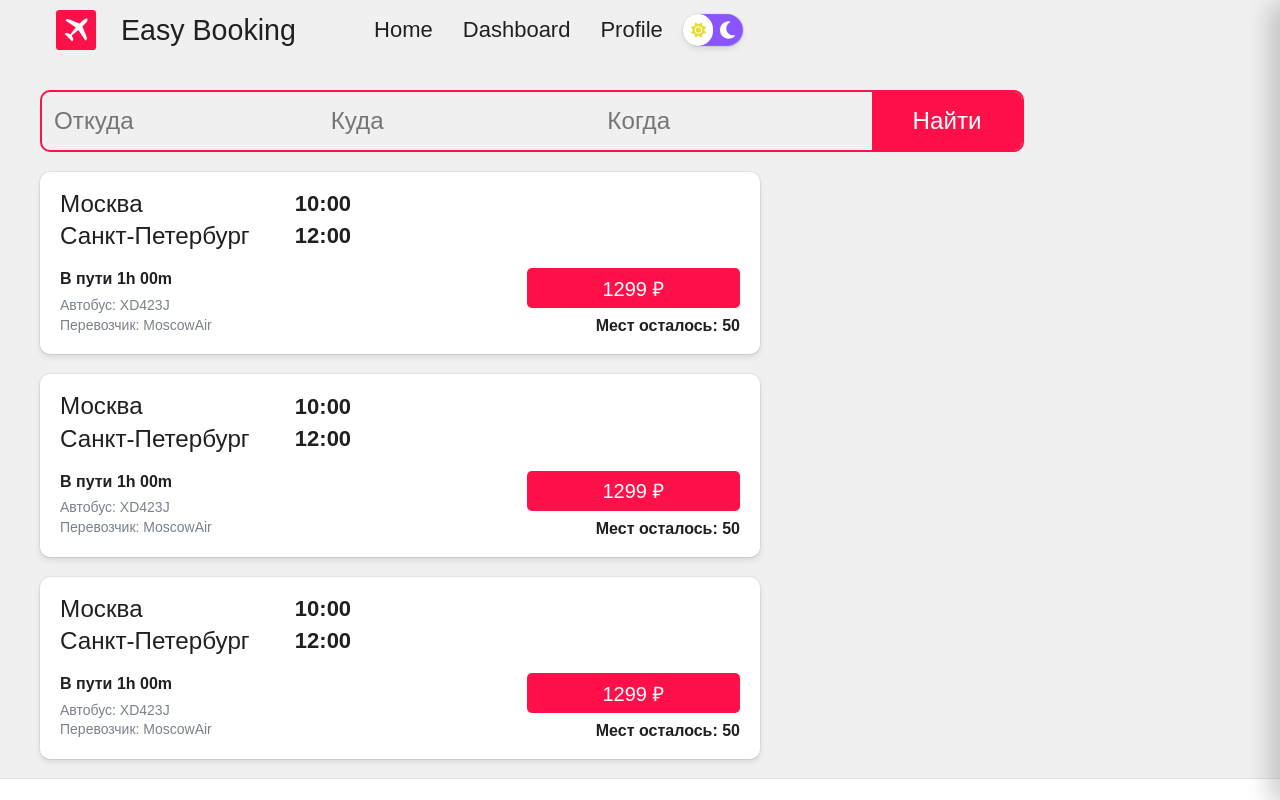
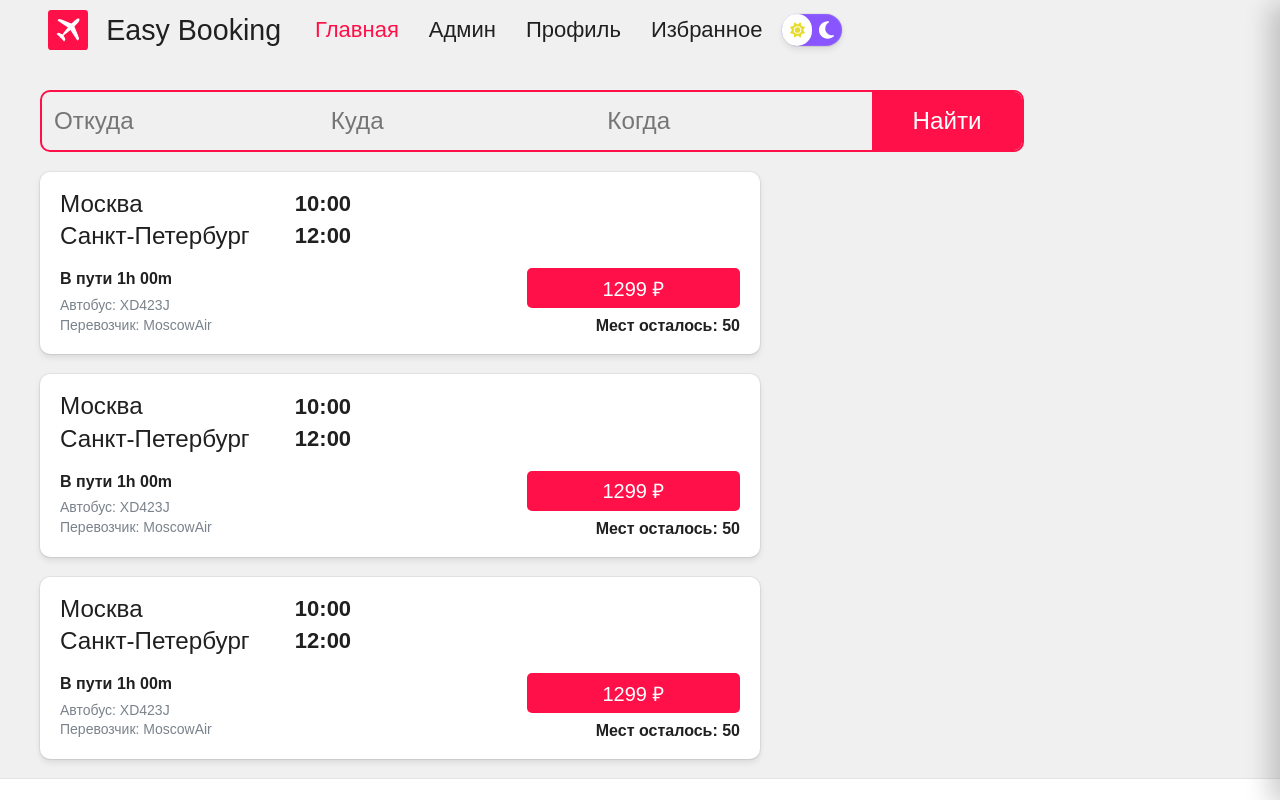
Before and after one commit to m1xa4kala/easy-booking, a React (Vite) app in the folder frontend/: page / in a window 1280 px wide. Shown: the top 800 px of the page. Built offline with nearby package versions, Linux system fonts and the light colour scheme; data requests are answered from the project's data file.

Commit message:
Corrected Links to NavLinks

```diff
--- a/frontend/src/shared/ui/Navigation/ui/Navigation.tsx
+++ b/frontend/src/shared/ui/Navigation/ui/Navigation.tsx
@@ -1,5 +1,5 @@
 import React from 'react'
-import { Link } from 'react-router-dom'
+import { NavLink } from 'react-router-dom'
 
 import './Navigation.scss'
 
@@ -8,19 +8,16 @@ export const Navigation: React.FC = () => {
     <nav className='navigation'>
       <ul className='navigation__list'>
         <li className='navigation__item'>
-          <Link to={'/'} className='navigation__link'>
-            Home
-          </Link>
+          <NavLink to={'/'}>Главная</NavLink>
         </li>
         <li className='navigation__item'>
-          <Link to={'/admin'} className='navigation__link'>
-            Dashboard
-          </Link>
+          <NavLink to={'/admin'}>Админ</NavLink>
         </li>
         <li className='navigation__item'>
-          <Link to={'/profile'} className='navigation__link'>
-            Profile
-          </Link>
+          <NavLink to={'/profile'}>Профиль</NavLink>
+        </li>
+        <li className='navigation__item'>
+          <NavLink to={'/favorites'}>Избранное</NavLink>
         </li>
       </ul>
     </nav>
```
